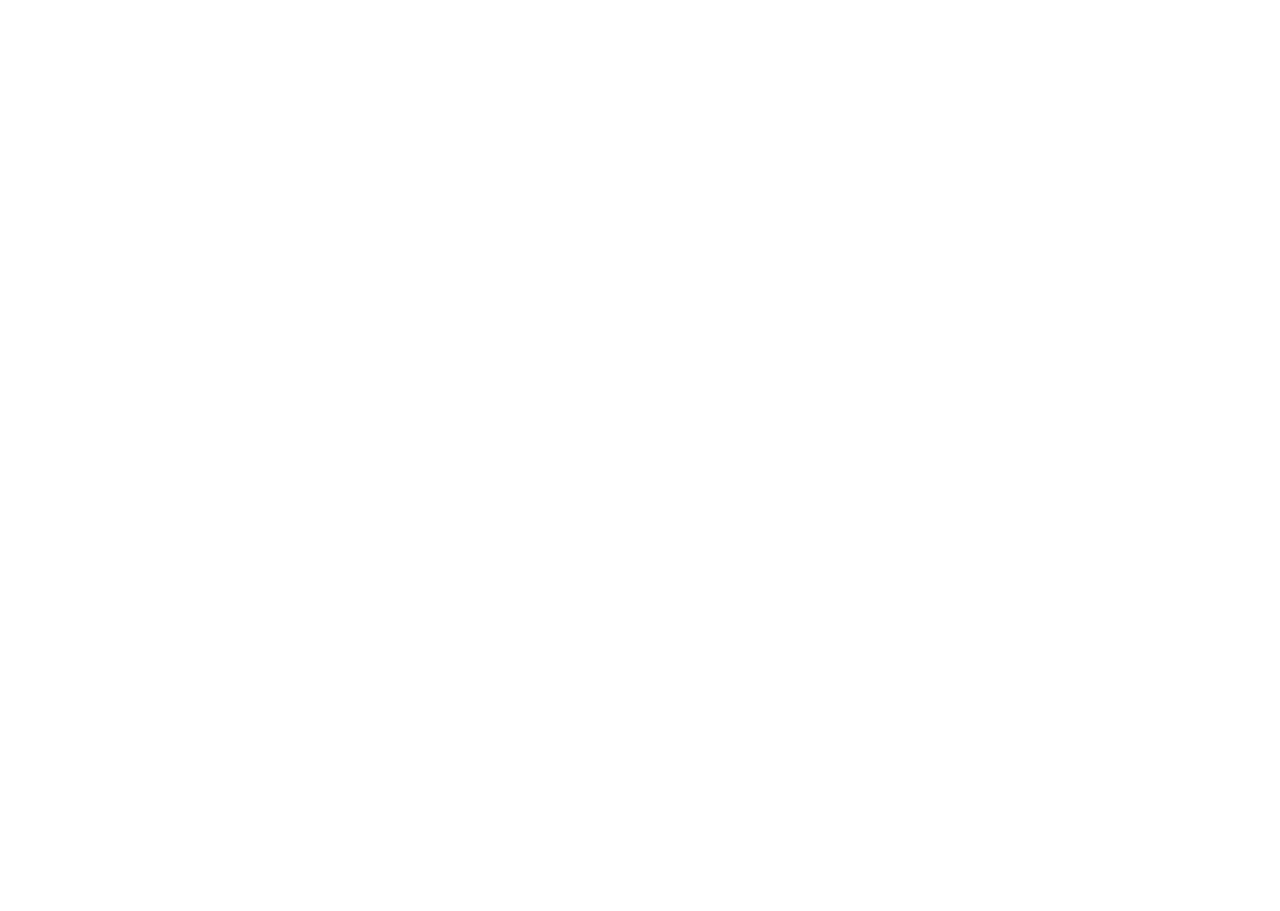
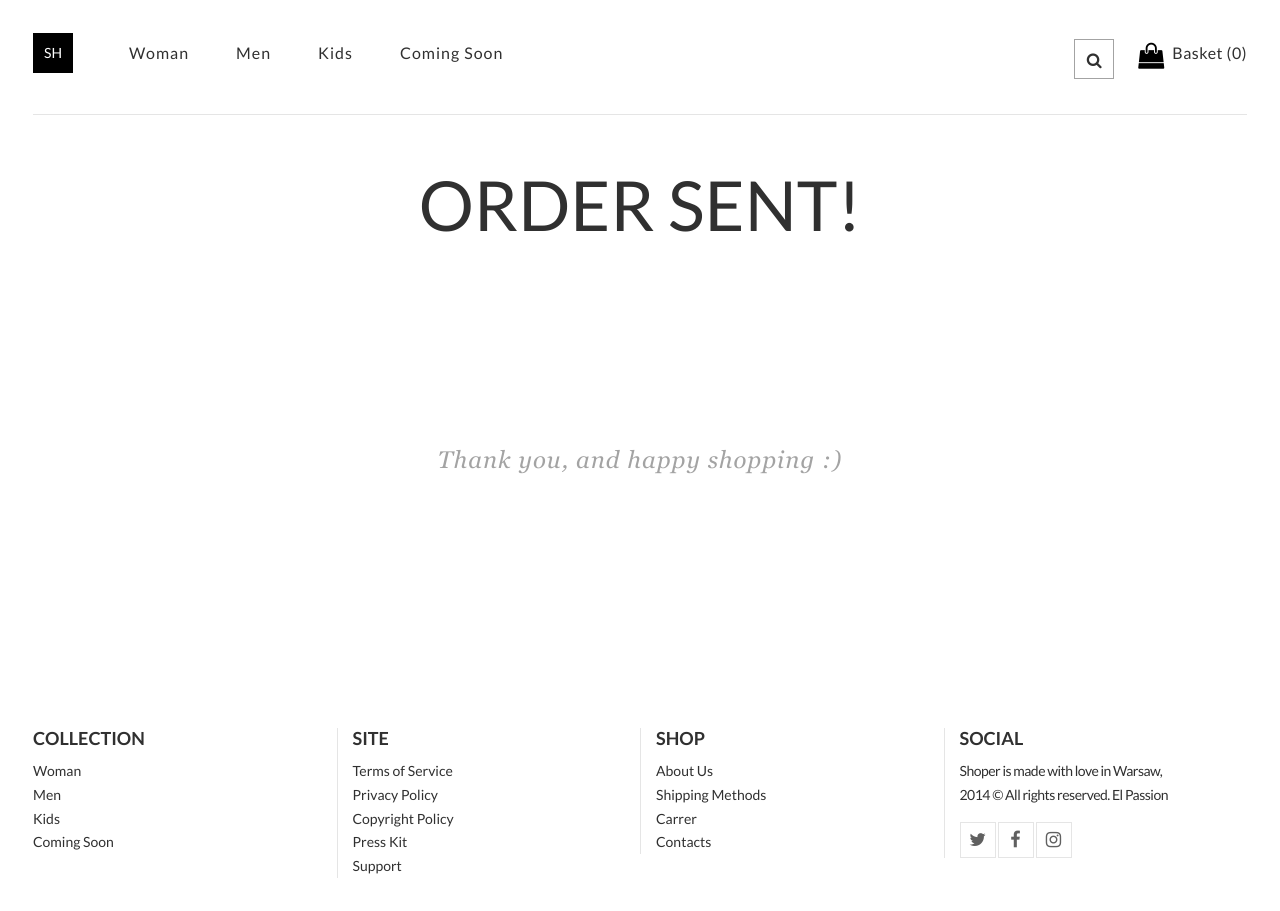
Before and after one commit to lalinchik/store, a plain HTML site: page thank-you.html in a window 1280 px wide. Before the commit the page ends 800 px from the top, so only its background shows below. Drawn offline with Linux system fonts and the light colour scheme.

Commit message:
Add Thank you Page

```diff
--- /dev/null
+++ b/css/thank-you.css
@@ -0,0 +1,57 @@
+@font-face {
+    font-family: "Georgia";
+    src: url(../fonts/georgia-italic.ttf);
+}
+
+body {
+    padding: 20px;
+    font-family: 'Lato', sans-serif;
+}
+
+h1{
+    font-size: 69px;
+    line-height: 1.16;
+    color: #303030;
+    text-transform: uppercase;
+    text-align: center;
+    margin-top: 50px;
+    margin-bottom: 30px;
+
+}
+
+main p{
+    font-size: 24px;
+    font-family: Georgia, serif;
+    color: #a3a3a3;
+    letter-spacing: 1px;
+    line-height: 30px;
+    text-align: center;
+    margin-bottom: 60px;
+}
+
+@media (min-width: 768px) {
+    main p{
+        margin-bottom: 55px;
+    }
+}
+
+@media (min-width: 1024px) {
+    body{
+        padding: 33px;
+    }
+
+    h1{
+        margin-bottom: 200px;
+    }
+
+    main p{
+        margin-bottom: 253px;
+    }
+}
+
+@media (min-width: 1440px) {
+    body {
+        border-left: calc((100vw - 1244px) / 2) solid #e5e5e5;
+        border-right: calc((100vw - 1244px) / 2) solid #e5e5e5;
+    }
+}
--- a/thank-you.html
+++ b/thank-you.html
@@ -3,8 +3,81 @@
 <head>
     <meta charset="UTF-8">
     <title>Thank you</title>
+    <meta name="viewport" content="width=device-width, initial-scale=1">
+    <link rel="stylesheet" href="css/reset.css">
+    <link href='https://fonts.googleapis.com/css?family=Lato:400,700' rel='stylesheet' type='text/css'>
+    <link rel="stylesheet" href="https://maxcdn.bootstrapcdn.com/font-awesome/4.5.0/css/font-awesome.min.css">
+    <link rel="stylesheet" href="css/header.css">
+    <link rel="stylesheet" href="css/thank-you.css">
+    <link rel="stylesheet" href="css/footer.css">
+
+    <script src="js/common/header.js" async></script>
 </head>
 <body>
+<header>
+    <a class="logo" href="index.html">SH</a>
+    <nav class="main-menu">
+        <ul>
+            <li><a href="#" class="nav-link link">Woman</a></li>
+            <li><a href="#" class="nav-link link">Men</a></li>
+            <li><a href="#" class="nav-link link">Kids</a></li>
+            <li><a href="#" class="nav-link link">Coming Soon</a></li>
+        </ul>
+    </nav>
+    <div class="separator"></div>
+    <div class="search collapsed">
+        <input class="search-field" type="text" placeholder="Search something...">
+        <i class="fa fa-search icon search-icon"></i>
+    </div>
+    <div class="toolbar link">
+        <i class="fa fa-shopping-bag icon basket-icon"></i>
+        <span >Basket (<span class="quantity">0</span>)</span>
+    </div>
+</header>
+<main>
+    <h1>Order sent!</h1>
+    <p>Thank you, and happy shopping :)</p>
+</main>
 
+<footer>
+    <div class="footer-column">
+        <h2>collection</h2>
+        <ul>
+            <li><a class="link" href="#">Woman</a></li>
+            <li><a class="link" href="#">Men</a></li>
+            <li><a class="link" href="#">Kids</a></li>
+            <li><a class="link" href="#">Coming Soon</a></li>
+        </ul>
+    </div>
+    <div class="footer-column">
+        <h2>site</h2>
+        <ul>
+            <li><a class="link" href="#">Terms of Service</a></li>
+            <li><a class="link" href="#">Privacy Policy</a></li>
+            <li><a class="link" href="#">Copyright Policy</a></li>
+            <li><a class="link" href="#">Press Kit</a></li>
+            <li><a class="link" href="#">Support</a></li>
+        </ul>
+    </div>
+    <div class="footer-column">
+        <h2>Shop</h2>
+        <ul>
+            <li><a class="link" href="#">About Us</a></li>
+            <li><a class="link" href="#">Shipping Methods</a></li>
+            <li><a class="link" href="#">Carrer</a></li>
+            <li><a class="link" href="#">Contacts</a></li>
+        </ul>
+    </div>
+    <div class="footer-column social">
+        <h2>social</h2>
+        <p>Shoper is made with love in Warsaw,</p>
+        <p class="copyrights">2014 &copy; All rights reserved. El Passion</p>
+        <div class="social-buttons">
+            <div class="social-button twitter"><i class="fa fa-twitter"></i></div>
+            <div class="social-button facebook"><i class="fa fa-facebook"></i></div>
+            <div class="social-button instagram"><i class="fa fa-instagram"></i></div>
+        </div>
+    </div>
+</footer>
 </body>
 </html>
```
